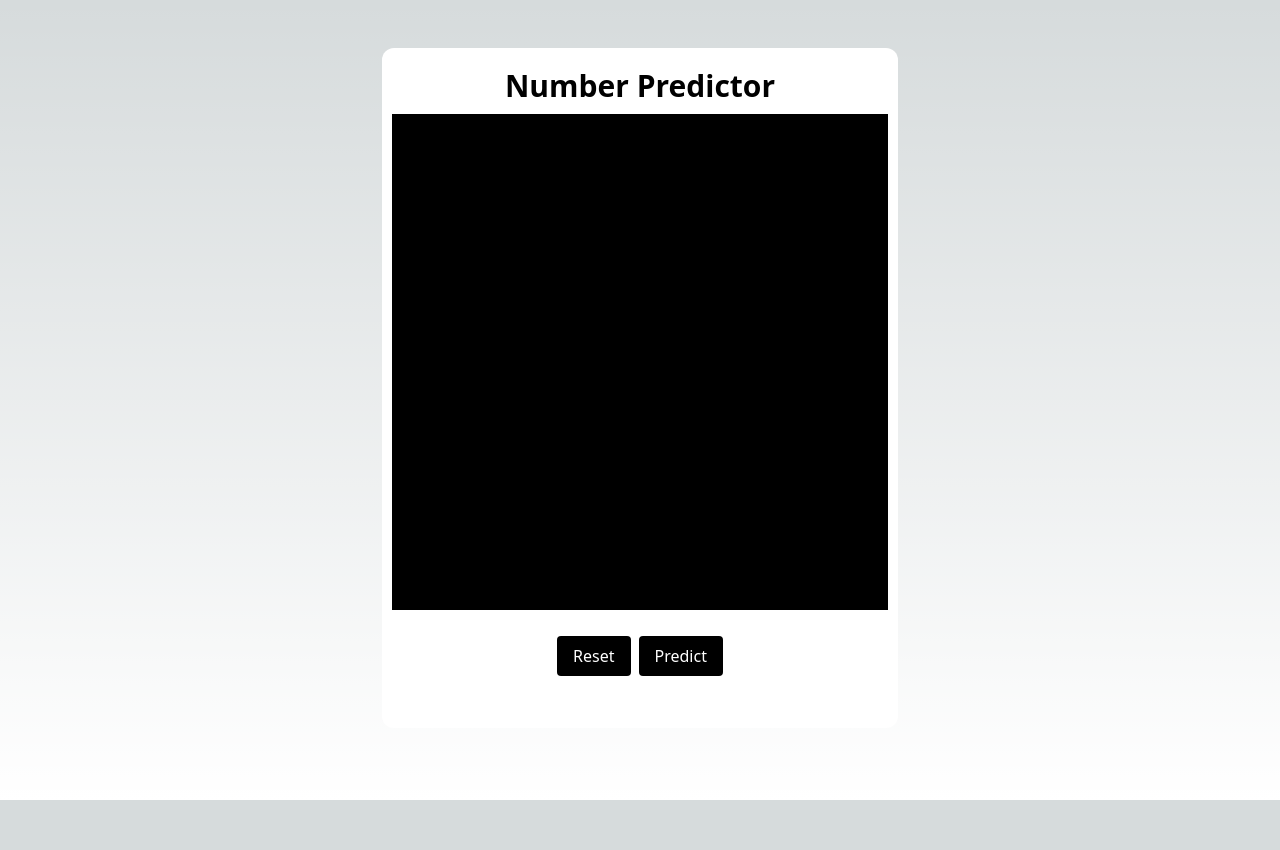
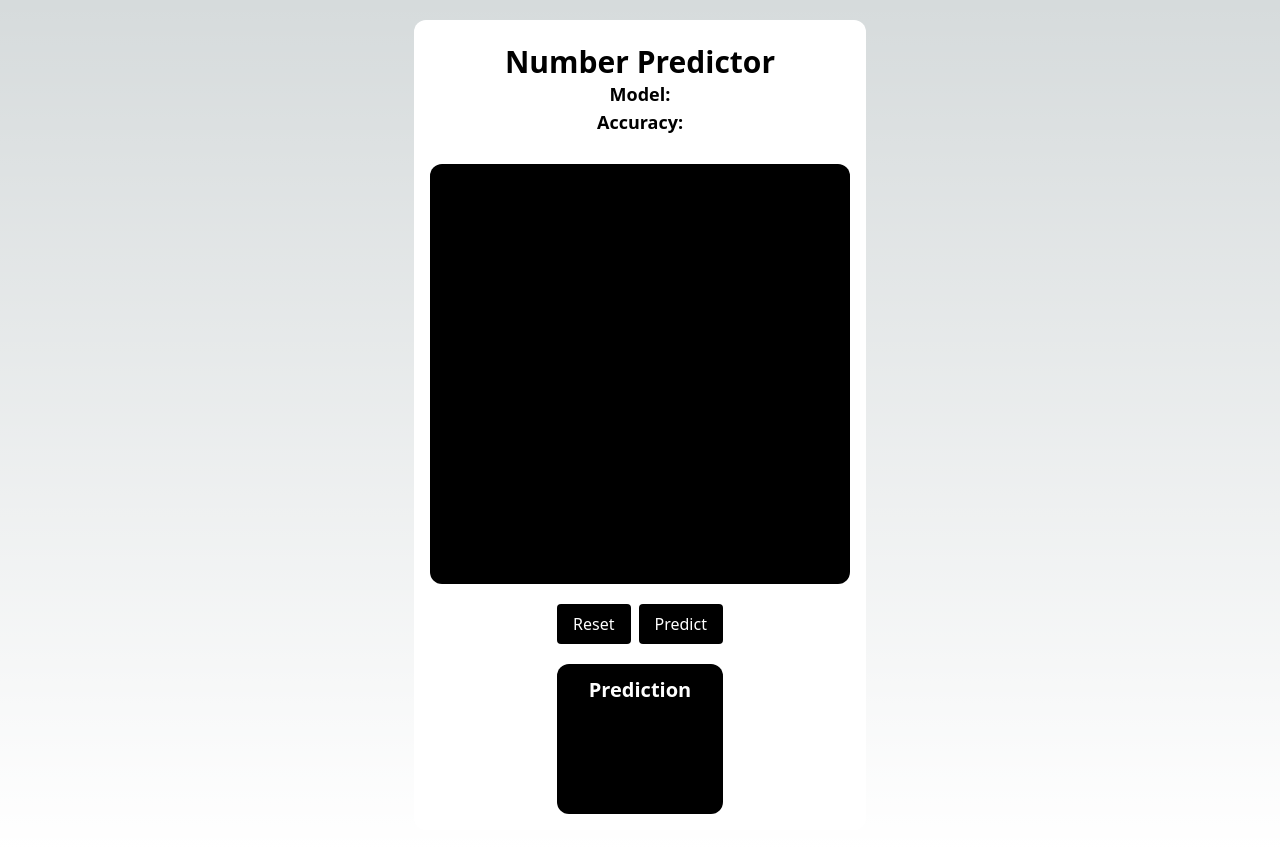
Before and after one commit to mukund1606/ai-project-frontend, a Next.js app: page / in a window 1280 px wide. Before the commit the page ends 800 px from the top, so only its background shows below. Built offline with nearby package versions, Linux system fonts and the light colour scheme; no server answers.

Commit message:
Added Few Animations and Loading Component

```diff
--- a/package.json
+++ b/package.json
@@ -10,10 +10,12 @@
   },
   "dependencies": {
     "autoprefixer": "10.4.14",
+    "framer-motion": "^10.12.16",
     "next": "13.4.4",
     "postcss": "8.4.24",
     "react": "18.2.0",
     "react-dom": "18.2.0",
+    "react-spinners": "^0.13.8",
     "sharp": "^0.32.1",
     "tailwindcss": "3.3.2"
   }
--- a/src/app/page.jsx
+++ b/src/app/page.jsx
@@ -1,19 +1,7 @@
 "use client";
-import Canvas from "@/components/canvas";
 import { useRef, useEffect, useState } from "react";
-
-const numberNames = [
-  "Zero",
-  "One",
-  "Two",
-  "Three",
-  "Four",
-  "Five",
-  "Six",
-  "Seven",
-  "Eight",
-  "Nine",
-];
+import { RingLoader } from "react-spinners";
+import PredictorElement from "@/components/PredictorElement";
 
 export default function Home() {
   const canvasRef = useRef(null);
@@ -23,38 +11,43 @@ export default function Home() {
   const [isLoading, setIsLoading] = useState(true);
   const [accuracy, setAccuracy] = useState(null);
   const [model, setModel] = useState(null);
-  async function processImage() {
+  const processImage = async () => {
     setPrediction(null);
+
+    // Setting Image Data to FormData
     const data = canvasRef.current.toDataURL("image/png");
     const formDataToSubmit = new FormData();
     formDataToSubmit.append("data", data);
     try {
-      console.log(process.env.BACKEND_URL);
       const res = await fetch(process.env.NEXT_PUBLIC_BACKEND_URL, {
         method: "POST",
         body: formDataToSubmit,
       });
       if (!res.ok) {
-        throw new Error("Error");
+        alert("API Not Working");
+        return;
       }
       const data = await res.json();
       setPrediction(data.prediction);
     } catch (err) {
       console.log(err);
     }
-  }
+  };
   useEffect(() => {
+    // Setting Up Canvas For Mobile and Desktop
     if (typeof window !== "undefined") {
       if (window.innerWidth < 768) {
         setIsMobile(true);
       }
     }
-    setIsLoading(false);
-    async function getAccuracy() {
+
+    // Getting Accuracy and Model Details
+    const getAccuracy = async () => {
       try {
         const res = await fetch(process.env.NEXT_PUBLIC_BACKEND_URL);
         if (!res.ok) {
-          throw new Error("Error");
+          alert("API Not Working");
+          return;
         }
         const data = await res.json();
         setAccuracy(data?.accuracy);
@@ -62,66 +55,33 @@ export default function Home() {
       } catch (err) {
         console.log(err);
       }
-    }
+    };
     getAccuracy();
+    // Wait for 2 seconds to load the model
+    setTimeout(() => {
+      setIsLoading(false);
+    }, 2200);
   }, []);
   return (
-    !isLoading && (
-      <main className="flex flex-col items-center min-h-screen gap-5 p-12">
-        <div className="flex flex-col items-center gap-2 px-2 py-5 text-center bg-white rounded-xl">
-          <h1 className="text-3xl font-bold text-black">Number Predictor</h1>
-          {accuracy && (
+    <main>
+      {isLoading ? (
         <>
-              <h1 className="text-lg font-normal text-black">Model: {model}</h1>
-              <h1 className="text-lg font-normal text-black">
-                Accuracy: {accuracy}
-              </h1>
+          <div className="flex items-center justify-center w-full min-h-screen">
+            <RingLoader color="#ffffff" />
+          </div>
         </>
-          )}
-          <Canvas
-            width={isMobile ? 300 : 500}
-            height={isMobile ? 300 : 500}
+      ) : (
+        <PredictorElement
+          prediction={prediction}
+          accuracy={accuracy}
+          model={model}
+          isMobile={isMobile}
           canvasRef={canvasRef}
           ctxRef={ctxRef}
-            isMobile={isMobile}
+          processImage={processImage}
+          setPrediction={setPrediction}
         />
-          <div className="flex gap-2">
-            {/* Reset Button */}
-            <button
-              className="px-4 py-2 mt-4 text-white bg-black rounded"
-              onClick={() => {
-                setPrediction(null);
-                ctxRef.current.clearRect(
-                  0,
-                  0,
-                  canvasRef.current.width,
-                  canvasRef.current.height
-                );
-              }}
-            >
-              Reset
-            </button>
-            <button
-              className="px-4 py-2 mt-4 text-white bg-black rounded"
-              onClick={processImage}
-            >
-              Predict
-            </button>
-          </div>
-          <br className="p-2" />
-          {prediction && (
-            <div className="flex flex-col justify-center px-8 py-3 text-center bg-black rounded-xl">
-              <h1 className="text-3xl font-extrabold text-white">Prediction</h1>
-              <h1 className="text-[80px] font-medium text-white">
-                {prediction}
-              </h1>
-              <h1 className="text-[50px] font-medium text-white">
-                {numberNames[prediction]}
-              </h1>
-            </div>
       )}
-        </div>
     </main>
-    )
   );
 }
--- /dev/null
+++ b/src/components/PredictorElement/index.jsx
@@ -0,0 +1,88 @@
+import Canvas from "@/components/canvas";
+import { motion } from "framer-motion";
+
+const numberNames = [
+  "Zero",
+  "One",
+  "Two",
+  "Three",
+  "Four",
+  "Five",
+  "Six",
+  "Seven",
+  "Eight",
+  "Nine",
+];
+
+const PredictorElement = ({
+  prediction,
+  accuracy,
+  model,
+  isMobile,
+  canvasRef,
+  ctxRef,
+  processImage,
+  setPrediction,
+}) => {
+  return (
+    <div className="flex flex-col items-center justify-center min-h-screen gap-5 py-5">
+      <motion.div
+        initial={{ opacity: 0, height: "0", y: "50%" }}
+        animate={{ opacity: 1, height: "auto", y: "0%" }}
+        exit={{ opacity: 0, width: "0%" }}
+        transition={{ duration: 0.5 }}
+        className="flex flex-col items-center justify-center gap-5 p-4 overflow-hidden bg-white rounded-xl"
+      >
+        <div className="p-2 px-4 text-center rounded-xl w-fit">
+          <h1 className="text-3xl font-bold text-black">Number Predictor</h1>
+          <h1 className="text-lg font-normal text-black">
+            <span className="font-bold">Model:</span> {model}
+          </h1>
+          <h1 className="text-lg font-normal text-black">
+            <span className="font-bold">Accuracy:</span> {accuracy}
+          </h1>
+        </div>
+        <Canvas
+          width={isMobile ? 300 : 420}
+          height={isMobile ? 300 : 420}
+          canvasRef={canvasRef}
+          ctxRef={ctxRef}
+          isMobile={isMobile}
+        />
+        <div className="flex gap-2">
+          <button
+            className="px-4 py-2 text-white bg-black rounded"
+            onClick={() => {
+              setPrediction(null);
+              if (canvasRef.current !== null) {
+                ctxRef.current.clearRect(
+                  0,
+                  0,
+                  canvasRef.current.width,
+                  canvasRef.current.height
+                );
+              }
+            }}
+          >
+            Reset
+          </button>
+          <button
+            className="px-4 py-2 text-white bg-black rounded"
+            onClick={processImage}
+          >
+            Predict
+          </button>
+        </div>
+        <div className="flex flex-col h-[150px] px-8 py-3 text-center bg-black rounded-xl">
+          <h1 className="text-xl font-extrabold text-white">Prediction</h1>
+          <h1 className="text-[50px] font-medium text-white">{prediction}</h1>
+          <h1 className="text-[20px] font-medium text-white">
+            {numberNames[prediction]}
+          </h1>
+        </div>
+      </motion.div>
+    </div>
+  );
+};
+
+export default PredictorElement;
--- a/src/components/canvas/index.jsx
+++ b/src/components/canvas/index.jsx
@@ -14,7 +14,7 @@ export default function Canvas({ width, height, canvasRef, ctxRef, isMobile }) {
     ctx.scale(2, 2);
     ctx.lineCap = "round";
     ctx.strokeStyle = "white";
-    ctx.lineWidth = isMobile ? 30 : 40;
+    ctx.lineWidth = isMobile ? 30 : 35;
     ctxRef.current = ctx;
   }, []);
 
@@ -52,7 +52,7 @@ export default function Canvas({ width, height, canvasRef, ctxRef, isMobile }) {
   return (
     <>
       <canvas
-        className="bg-black border-2 border-white touch-none"
+        className="bg-black rounded-xl touch-none"
         id="canvas"
         ref={canvasRef}
         onMouseDown={startDrawing}
```
Also changed, not shown: 1 other file (tests, documents, lock files or other folders). Lines whose indentation alone changed are shown as unchanged.
